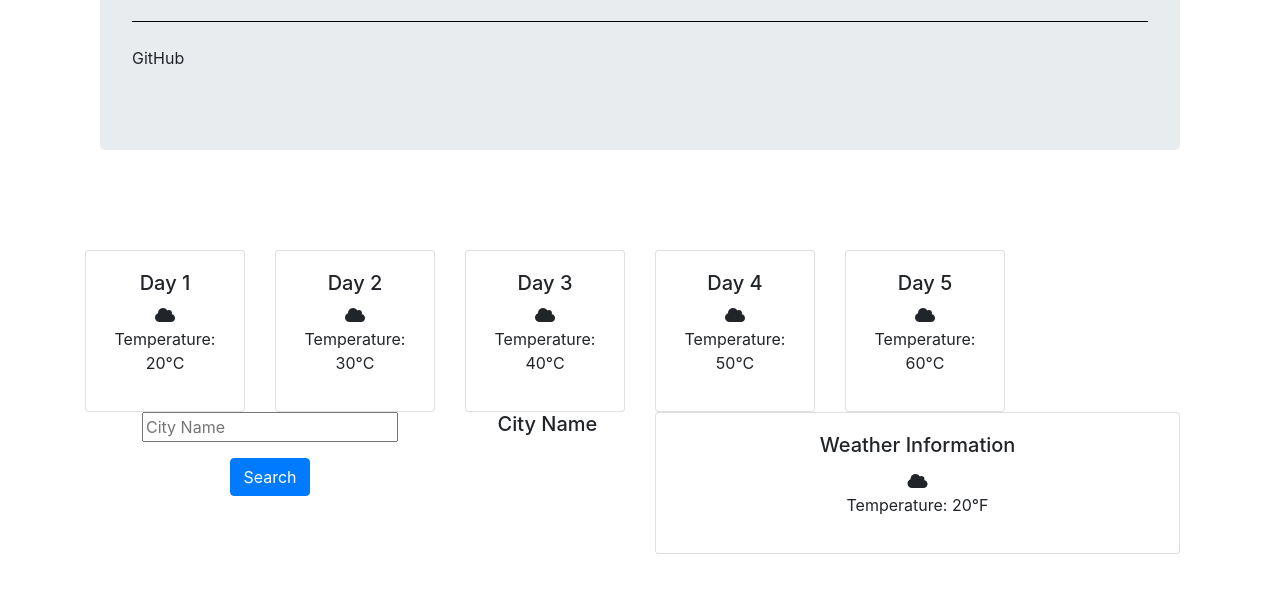
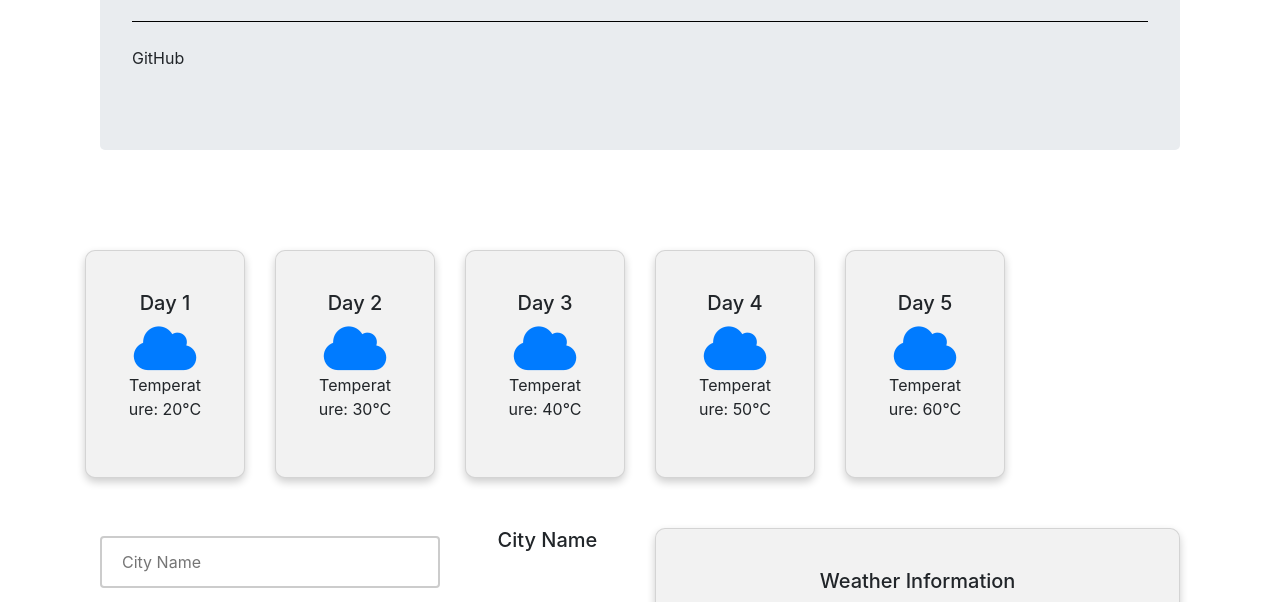
Before and after one commit to TimothyLai1121/WeatherAPI, a plain HTML site: page index.html in a window 1280 px wide. Shown: the part 291-893 px from the top of the page. Before the commit the page ends 845 px from the top, so only its background shows below. Drawn offline with nearby package versions, Linux system fonts and the light colour scheme.

Commit message:
working on fiveDayForecast

```diff
--- a/assets/css/style.css
+++ b/assets/css/style.css
@@ -22,6 +22,51 @@
     }
 }
 
-.container {
+/* Bottom container */
+
+  .forecastToday {
+    margin-top: 50px;
+  }
+
+  .card {
+    background-color: #f2f2f2;
+    padding: 20px;
+    border-radius: 10px;
+    box-shadow: 0 4px 8px 0 rgba(0,0,0,0.2);
+    text-align: center;
+  }
+
+  .card i {
+    font-size: 50px;
+    color: #007bff;
+  }
+
+  .card-temps-current {
+    font-size: 20px;
+    color: #007bff;
+  }
+
+  input[type="text"] {
     width: 100%;
-}
+    padding: 12px 20px;
+    margin: 8px 0;
+    box-sizing: border-box;
+    border: 2px solid #ccc;
+    border-radius: 4px;
+  }
+
+  .btn {
+    width: 100%;
+    background-color: #007bff;
+    color: #fff;
+    padding: 14px 20px;
+    margin: 8px 0;
+    border: none;
+    border-radius: 4px;
+    cursor: pointer;
+  }
+
+  /* Footer */
+  footer {
+    margin-top: 120px;
+  }
--- a/assets/script/script.js
+++ b/assets/script/script.js
@@ -35,6 +35,8 @@ var inputValue = document.querySelector('.inputValue')
 var cityName = document.querySelector('#cityName')
 var cardTempsCurrent = document.querySelector('#temperature')
 
+var fiveDayForecast = [];
+
 button.addEventListener('click', function(event) {
   event.preventDefault();
   var city = inputValue.value;
@@ -53,8 +55,13 @@ button.addEventListener('click', function(event) {
       */
       /* Just in case for Fahrenheit */
        cardTempsCurrent.innerHTML = `Temperature: ${((data.list[0].main.temp - 273.15) * 9/5 + 32).toFixed(1)}°F`;
-
+      /* local storage for search */
+      let cityData = {city: data.city.name, temperature: temperature};
+      localStorage.setItem(city, JSON.stringify(cityData));
+      /* local storage showing city accurately but not displaying temperature */
 
     })
     .catch(error => console.error(error));
 });
+
+/* Five Days Forecasting */
--- a/index.html
+++ b/index.html
@@ -95,6 +95,7 @@
               <div class="card-body">
                 <h5 class="card-title">Weather Information</h5>
                 <i class="fas fa-cloud"></i>
+                <!-- adding icons to see if I can change according to weather -->
                 <p class="card-temps-current" id="temperature">Temperature: 20°F</p>
                 <!-- Kelvin subtracting 273.15 to calculate Celsius -->
               </div>
@@ -109,7 +110,11 @@
 
 
       </div>
+
       <!-- End of Container -->
+      <footer>
+        <h2>Adding footer here to see margin bottom and clear view first</h2>
+      </footer>
 <script src="https://cdn.jsdelivr.net/npm/bootstrap@5.3.0-alpha1/dist/js/bootstrap.bundle.min.js" integrity="sha384-w76AqPfDkMBDXo30jS1Sgez6pr3x5MlQ1ZAGC+nuZB+EYdgRZgiwxhTBTkF7CXvN" crossorigin="anonymous"></script>
 <script src="./assets/script/script.js"></script>
 </body>
```
